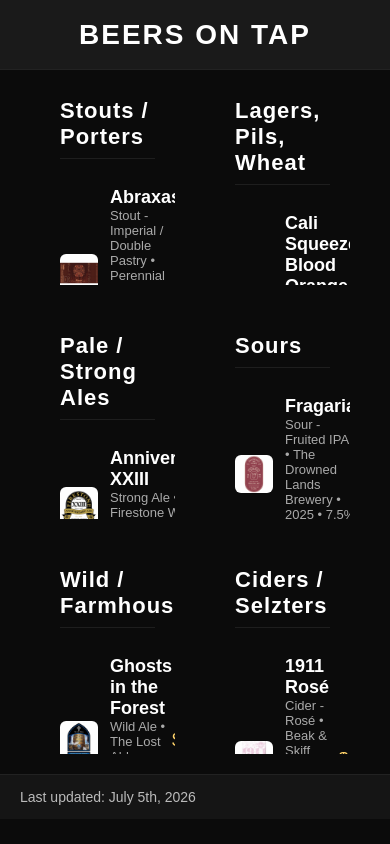
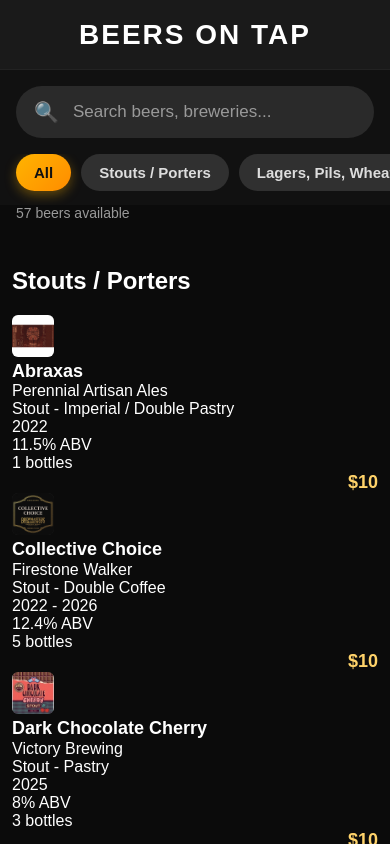
Before and after one commit to mhorger3/HomeBrewBarMenu, an Angular app: page / in a window 390 px wide. Built offline with nearby package versions, Linux system fonts and the light colour scheme.

Commit message:
adding mobile implementation

```diff
--- a/src/app/components/display/display.css
+++ b/src/app/components/display/display.css
@@ -184,6 +184,7 @@ html, body {
   padding: 20px 40px;
   height: calc(100vh - 140px);
 }
+
 .page {
   position: relative;
   width: 100%;
@@ -230,3 +231,165 @@ html, body {
   padding: 0 20px;
   z-index: 1;
 }
+
+.mobile-container {
+    display: flex;
+    flex-direction: column;
+    height: 100vh;
+}
+
+.mobile-header {
+    flex-shrink: 0;
+    position: sticky;
+
+    top: 0;
+
+    z-index: 100;
+
+    background: #111;
+
+    padding-top: env(safe-area-inset-top);
+}
+
+.mobile-list {
+    flex: 1;
+    overflow-y: auto;
+    -webkit-overflow-scrolling: touch;
+    padding: 12px;
+}
+
+.search-container {
+
+    display: flex;
+    align-items: center;
+
+    margin: 16px;
+    padding: 12px 16px;
+
+    border-radius: 30px;
+
+    background: #2a2a2a;
+
+    border: 2px solid transparent;
+
+    transition: all .25s ease;
+
+}
+
+.search-container:focus-within {
+
+    border-color: #ffb400;
+
+    box-shadow:
+        0 0 12px rgba(255,180,0,.35);
+
+}
+
+.search-icon {
+
+    font-size: 20px;
+
+    margin-right: 12px;
+
+    opacity: .8;
+
+}
+
+.search-input {
+
+    flex: 1;
+
+    background: transparent;
+
+    border: none;
+
+    outline: none;
+
+    color: white;
+
+    font-size: 17px;
+
+}
+
+.search-input::placeholder {
+
+    color: #999;
+
+}
+
+.category-bar {
+
+    display: flex;
+
+    gap: 10px;
+
+    overflow-x: auto;
+
+    padding: 0 16px 14px;
+
+    scrollbar-width: none;
+
+}
+
+.category-bar::-webkit-scrollbar {
+
+    display: none;
+
+}
+
+.category-chip {
+
+    border: none;
+
+    border-radius: 999px;
+
+    padding: 10px 18px;
+
+    background: #303030;
+
+    color: #ddd;
+
+    font-weight: 600;
+
+    font-size: 15px;
+
+    white-space: nowrap;
+
+    transition: all .2s ease;
+
+    cursor: pointer;
+
+}
+
+.category-chip:hover {
+
+    background: #404040;
+
+}
+
+.category-chip.selected {
+
+    background: linear-gradient(
+        135deg,
+        #ffb400,
+        #ff8c00
+    );
+
+    color: #111;
+
+    font-weight: 700;
+
+    box-shadow:
+        0 4px 12px rgba(255,180,0,.35);
+
+}
+
+.mobile-subtitle {
+
+    color: #999;
+
+    margin: 0 16px 14px;
+
+    font-size: 14px;
+
+}
--- a/src/app/components/display/display.html
+++ b/src/app/components/display/display.html
@@ -1,3 +1,4 @@
+@if (!isMobile()) {
   <div class="header">
     BEERS ON TAP
   </div>
@@ -40,6 +41,117 @@
 
   <div class="footer">
     <div class="ticker">
-    Last updated: July 5th, 2026
+      Last updated: July 6th, 2026
     </div>
   </div>
+} @else {
+  <div class="mobile-container">
+    <div class="mobile-header">
+
+    <div class="header">
+      BEERS ON TAP
+    </div>
+
+      <div class="search-container">
+       <span class="search-icon">🔍</span>
+
+        <input
+            class="search-input"
+            type="text"
+            placeholder="Search beers, breweries..."
+            [value]="searchText()"
+            (input)="searchText.set($any($event.target).value)"
+        />
+        </div>
+      <div class="category-bar">
+
+      @for(category of categories(); track category){
+
+          <button
+              class="category-chip"
+              [class.selected]="selectedCategory() === category"
+              (click)="selectedCategory.set(category)">
+
+              {{ category }}
+
+          </button>
+
+      }
+      </div>
+    </div>
+      <div class="mobile-subtitle">
+
+        {{ filteredSections().reduce((c,s)=>c+s.beers.length,0) }}
+        beers available
+
+      </div>
+
+      <div class="mobile-list">
+
+      @for(section of filteredSections(); track section.title){
+
+          <h2>{{ section.title }}</h2>
+
+          @for(beer of section.beers; track beer.id){
+
+              <div
+                  class="beer-card">
+
+                  <img
+                      class="beer-logo"
+                      [src]="beer.logoUrl || 'assets/images/default-beer.png'">
+
+                  <div class="beer-info">
+
+                      <div class="beer-name">
+
+                          {{ beer.name }}
+
+                      </div>
+
+                      <div>
+
+                          {{ beer.brewery }}
+
+                      </div>
+
+                      <div>
+
+                          {{ beer.style }}
+
+                      </div>
+
+                      <div>
+
+                          {{ beer.year }}
+
+                      </div>
+
+                      <div>
+
+                          {{ beer.abv }}% ABV
+
+                      </div>
+
+                      <div>
+
+                          {{ beer.quantity }} bottles
+
+                      </div>
+
+                  </div>
+
+                  <div class="beer-price">
+
+                      {{ beer.price }}
+
+                  </div>
+
+              </div>
+
+          }
+
+      }
+    </div>
+  </div>
+}
--- a/src/app/components/display/display.ts
+++ b/src/app/components/display/display.ts
@@ -2,15 +2,16 @@ import {
   Component,
   OnInit,
   inject,
-  signal
+  signal,
+  computed
 } from '@angular/core';
 import { CommonModule } from '@angular/common';
 import { BeerRow } from '../beer-row/beer-row';
-
+import { Beer } from '../../models/beer';
 import { SlideService } from '../../services/slide.service';
 import { LayoutService } from '../../services/layout.service';
 import { BeerSection } from '../../models/beer-section';
-
+import { LayoutModeService } from '../../services/layout-mode.service';
 @Component({
   selector: 'app-display',
   standalone: true,
@@ -25,16 +26,54 @@ export class Display implements OnInit {
 
   private slideService = inject(SlideService);
   private layout = inject(LayoutService);
-
+  private layoutMode = inject(LayoutModeService);
+  readonly searchText = signal('');
+  readonly selectedCategory = signal('All');
+  readonly isMobile = this.layoutMode.isMobile;
   // All grouped/paginated beer sections
   readonly sections = signal<BeerSection[]>([]);
 
   // Current page for each category
   readonly pageIndex = signal<Record<string, number>>({});
-
   // Used for CSS transitions
   readonly transitioning = signal(false);
+  readonly filteredSections = computed(() => {
 
+  const search = this.searchText().trim().toLowerCase();
+  const category = this.selectedCategory();
+
+  return this.sections()
+    .filter(section =>
+      category === 'All' || section.title === category
+    )
+    .map(section => ({
+
+      ...section,
+
+      beers: section.pages
+        .flat()
+        .filter(beer => {
+
+          if (!search) {
+            return true;
+          }
+
+          return (
+            beer.name.toLowerCase().includes(search) ||
+            beer.brewery.toLowerCase().includes(search) ||
+            beer.style.toLowerCase().includes(search)
+          );
+
+        })
+
+    }))
+    .filter(section => section.beers.length > 0);
+
+  });
+  readonly categories = computed(() => [
+    'All',
+    ...this.sections().map(s => s.title)
+  ]);
   ngOnInit(): void {
 
     this.slideService.getSlides().subscribe(slides => {
--- /dev/null
+++ b/src/app/services/layout-mode.service.ts
@@ -0,0 +1,18 @@
+import { Injectable, signal } from '@angular/core';
+
+@Injectable({
+  providedIn: 'root'
+})
+export class LayoutModeService {
+
+  readonly isMobile = signal(window.innerWidth < 768);
+
+  constructor() {
+
+    window.addEventListener('resize', () => {
+      this.isMobile.set(window.innerWidth < 768);
+    });
+
+  }
+
+}
--- a/src/styles.css
+++ b/src/styles.css
@@ -5,7 +5,6 @@ body {
     padding: 0;
     width: 100%;
     height: 100%;
-    overflow: hidden;
     background: #111; /* or whatever your menu background color is */
 }
 
@@ -14,3 +13,10 @@ body {
 *::after {
     box-sizing: border-box;
 }
+
+@media (max-width: 768px) {
+    html,
+    body {
+        overflow-y: auto;
+    }
+}
```
Lines whose indentation alone changed are shown as unchanged.
